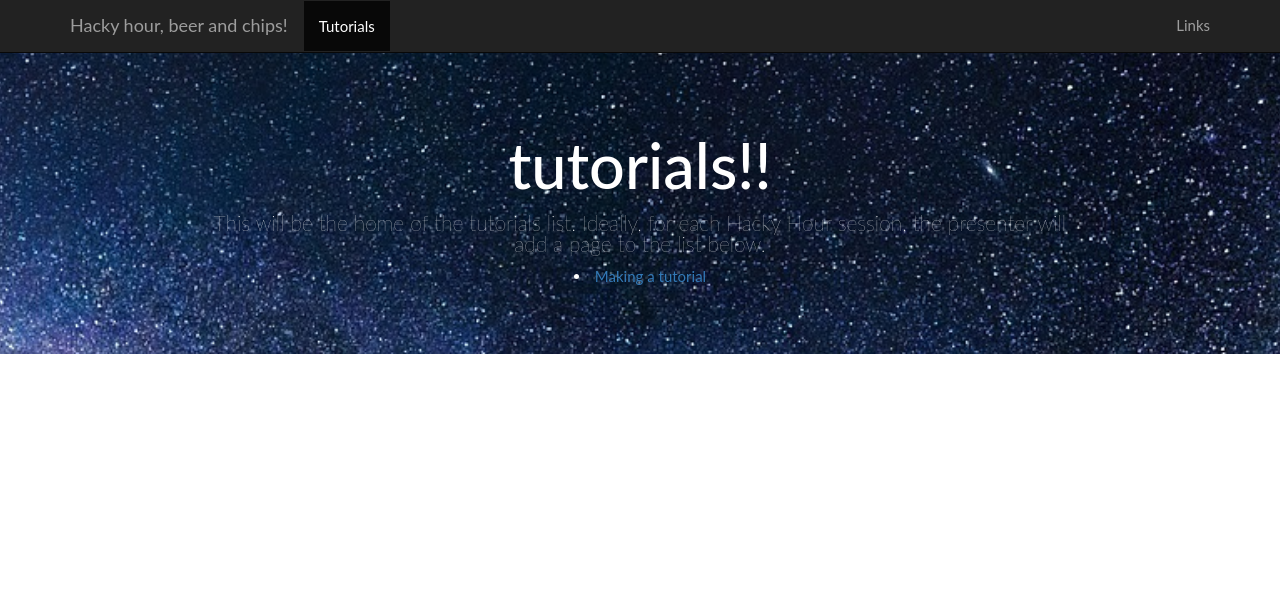
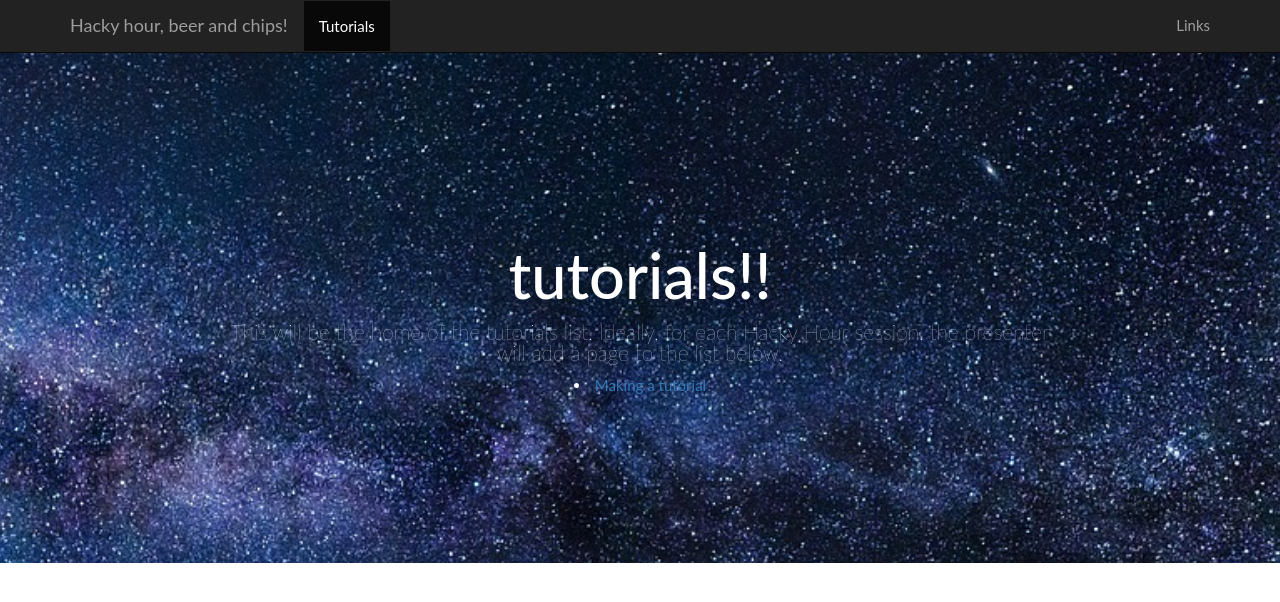
Before and after one commit to NUIGhackyhour/NUIGhackyhour.github.io, a Jekyll site: the page built from tutorials.html, in a window 1280 px wide. Shown: the top 602 px of the page. Built offline with Jekyll 4.4.1, drawn with Linux system fonts in a browser that asks for light colours; nearby versions of some CDN libraries.

Commit message:
add missing css tag

```diff
--- a/tutorials.html
+++ b/tutorials.html
@@ -3,7 +3,7 @@ layout: default
 ---
 {% include nav.html %}
 
-<div class="bg-1 text-center">
+<div class="jumbotron bg-1 text-center">
   <h1>tutorials!!</h1>
   <p style="font-size = 20px">
     This will be the home of the tutorials list.  Ideally, for each Hacky Hour session, the presenter will add a page to the list below.
```
